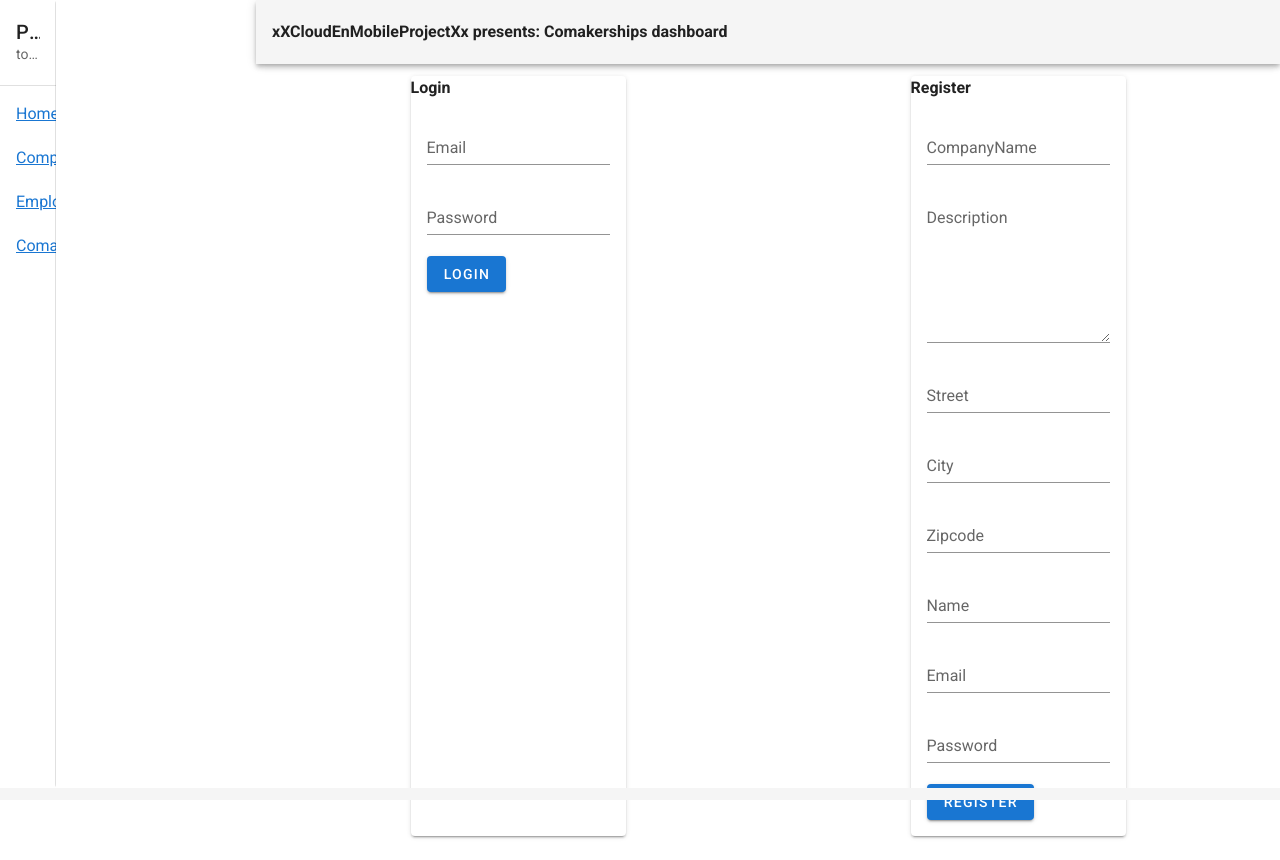
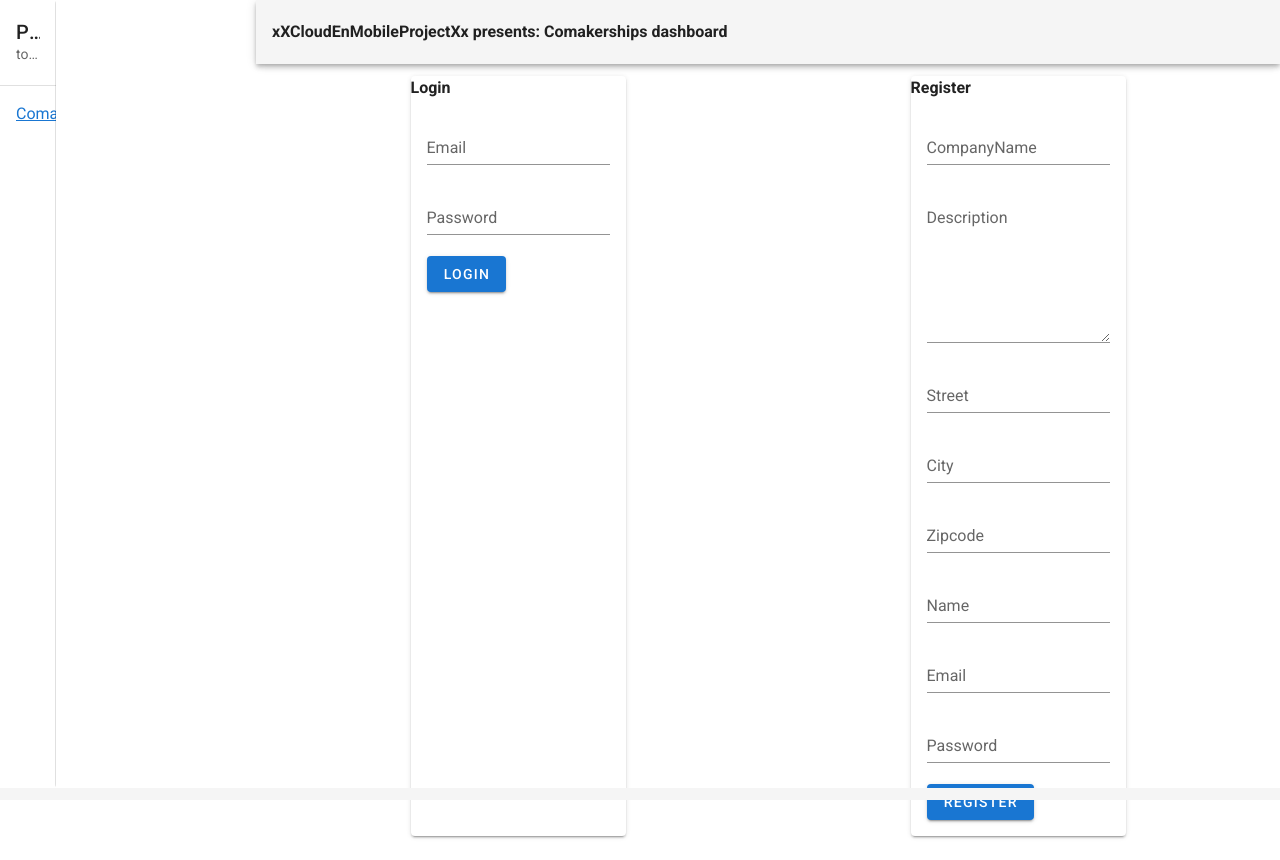
Before and after one commit to Jmoritdev/ComakershipsFrontend, a Vue app: page / in a window 1280 px wide. Built offline with nearby package versions, Linux system fonts and the light colour scheme.

Commit message:
nav items are shown based on user-role

```diff
--- a/src/components/Navbar.vue
+++ b/src/components/Navbar.vue
@@ -23,10 +23,10 @@
           nav
           dense
       >
-        <v-list-item
+        <v-list-item v-show="$store.state.user.userType === 'CompanyUser' || $store.state.user.userType === 'StudentUser' && route.name === 'Home' || route.name == 'Comakerships'"
             v-for="(route, index) in $router.options.routes"
             :key="index"
-            :disabled="$store.state.user.token === null && route.name !== 'Home'" >
+            :disabled="($store.state.user.token === null && route.name !== 'Home')" >
           <router-link :to="{ name: route.name }"> {{ route.name }}</router-link>
         </v-list-item>
         <v-list-item
```
